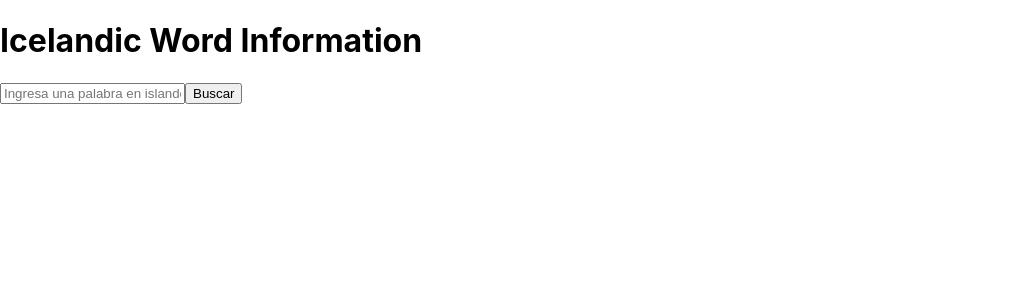
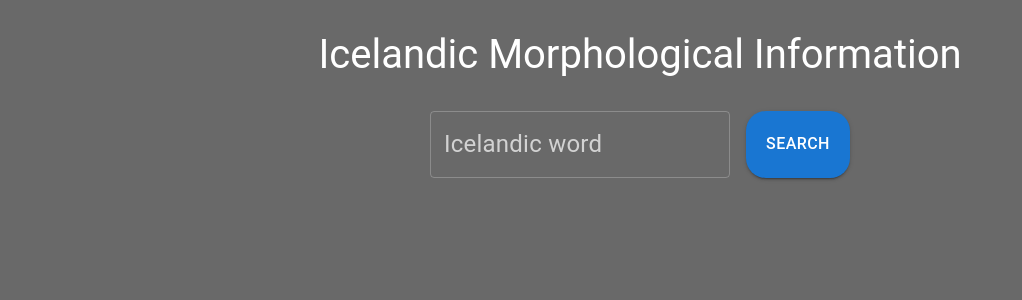
Before and after one commit to tervingo/ordasafn, a React (Create React App) app in the folder frontend/: page / in a window 1280 px wide. Shown: the top 300 px of the page, without its empty margins (0-1022 px from the left). Built offline with nearby package versions, Linux system fonts and the light colour scheme; the HTML template or start-up script is replaced by a standard one.

Commit message:
First nice version for nouns with traslations

```diff
--- a/frontend/package.json
+++ b/frontend/package.json
@@ -3,6 +3,9 @@
   "version": "0.1.0",
   "private": true,
   "dependencies": {
+    "@emotion/react": "^11.13.3",
+    "@emotion/styled": "^11.13.0",
+    "@mui/material": "^6.1.2",
     "@testing-library/jest-dom": "^5.17.0",
     "@testing-library/react": "^13.4.0",
     "@testing-library/user-event": "^13.5.0",
--- a/frontend/src/App.css
+++ b/frontend/src/App.css
@@ -14,7 +14,7 @@
 }
 
 .App-header {
-  background-color: #282c34;
+  background-color: black;
   min-height: 100vh;
   display: flex;
   flex-direction: column;
--- a/frontend/src/App.js
+++ b/frontend/src/App.js
@@ -1,33 +1,55 @@
-import React, { useState } from 'react';
+import React, { useState, useEffect } from 'react';
+import { ThemeProvider } from '@mui/material/styles';
+import CssBaseline from '@mui/material/CssBaseline';
+import { Container, Typography, Box } from '@mui/material';
+import theme from './theme';
+
 import WordForm from './WordForm';
 import InflectionTable from './InflectionTable';
-// import Translation from './Translation';
+import Translation from './Translation';
+import './ordasafn.css';
 
 function App() {
   const [inflectionData, setInflectionData] = useState(null);
+  const [searchedWord, setSearchedWord] = useState('');
   const [translation, setTranslation] = useState('');
 
   const handleSubmit = async (word) => {
+    setSearchedWord(word);
     try {
-      console.log('word in handleSubmit is: %s', word);
       const response = await fetch(`http://localhost:5000/api/word-info?word=${word}`);
-      console.log('response is: %s', response);
       const data = await response.json();
+      console.log('Fetched data:', data); // Debug log
       setInflectionData(data.inflection);
-      console.log('data.inflection is: %s', data.inflection);
-//      setTranslation(data.translation);
     } catch (error) {
       console.error('Error fetching data:', error);
     }
   };
 
+  useEffect(() => {
+    console.log('inflectionData updated:', inflectionData); // Debug log
+  }, [inflectionData]);
+
+  const handleTranslation = (translatedText) => {
+    setTranslation(translatedText);
+  };
+
   return (
-    <div className="App">
-      <h1>Icelandic Word Information</h1>
-      <WordForm onSubmit={handleSubmit} />
-      {inflectionData && <InflectionTable data={inflectionData} />}
-      {/* {translation && <Translation text={translation} />} */}
-    </div>
+    <ThemeProvider theme={theme}>
+      <CssBaseline />
+      <Container maxWidth="lg">
+        <Box sx={{ textAlign: 'center', mt: 4, mb: 4 }}>
+          <Typography variant="h3" component="h1" gutterBottom>
+            Icelandic Morphological Information
+          </Typography>
+        </Box>
+        <Box sx={{ display: 'flex', justifyContent: 'center', mb: 4 }}>
+          <WordForm onSubmit={handleSubmit} />
+        </Box>
+        {searchedWord && <Translation word={searchedWord} onTranslate={handleTranslation} />}
+        {inflectionData && <InflectionTable data={inflectionData} translation={translation} />}
+      </Container>
+    </ThemeProvider>
   );
 }
 
--- a/frontend/src/Translation.js
+++ b/frontend/src/Translation.js
@@ -0,0 +1,33 @@
+import { useEffect } from 'react';
+
+function Translation({ word, onTranslate }) {
+  useEffect(() => {
+    if (word) {
+      fetchTranslation(word);
+    }
+  }, [word, onTranslate]);
+
+  const fetchTranslation = async (searchWord) => {
+    try {
+      const response = await fetch(`https://is.glosbe.com/is/en/${searchWord}`);
+      const html = await response.text();
+
+      // Extract the translation
+      const regex = /<strong>(.+?)<\/strong> are the top translations of/;
+      const match = html.match(regex);
+
+      if (match && match[1]) {
+        onTranslate(match[1]);
+      } else {
+        onTranslate('Translation not found');
+      }
+    } catch (err) {
+      console.error('Error fetching translation:', err);
+      onTranslate('Failed to fetch translation');
+    }
+  };
+
+  return null; // This component doesn't render anything
+}
+
+export default Translation;
--- a/frontend/src/WordForm.js
+++ b/frontend/src/WordForm.js
@@ -1,5 +1,5 @@
 import React, { useState } from 'react';
-
+import { TextField, Button, Box } from '@mui/material';
 
 function WordForm({ onSubmit }) {
   const [word, setWord] = useState('');
@@ -8,23 +8,31 @@ function WordForm({ onSubmit }) {
     e.preventDefault();
     if (word.trim()) {
       onSubmit(word);
-      setWord('');  // Limpiar el campo después de enviar
+      setWord('');  // Clear the field after submitting
     }
   };
 
   return (
-    <form onSubmit={handleSubmit}>
-      <input
-        type="text"
+    <Box component="form" onSubmit={handleSubmit} sx={{ display: 'flex', gap: 2 }}>
+      <TextField
         value={word}
         onChange={(e) => setWord(e.target.value)}
-        placeholder="Ingresa una palabra en islandés"
-        aria-label="Palabra en islandés"
+        placeholder="Enter Icelandic word"
+        label="Icelandic word"
+        variant="outlined"
+        size="medium"
+        sx={{ width: '300px' }}
       />
-      <button type="submit">Buscar</button>
-    </form>
+      <Button
+        type="submit"
+        variant="contained"
+        color="primary"
+        size="medium"
+      >
+        Search
+      </Button>
+    </Box>
   );
 }
 
-
 export default WordForm;
--- a/frontend/src/index.js
+++ b/frontend/src/index.js
@@ -1,17 +1,12 @@
 import React from 'react';
-import ReactDOM from 'react-dom/client';
+import ReactDOM from 'react-dom';
 import './index.css';
 import App from './App';
-import reportWebVitals from './reportWebVitals';
 
-const root = ReactDOM.createRoot(document.getElementById('root'));
-root.render(
+
+ReactDOM.render(
   <React.StrictMode>
     <App />
-  </React.StrictMode>
+  </React.StrictMode>,
+  document.getElementById('root')
 );
-
-// If you want to start measuring performance in your app, pass a function
-// to log results (for example: reportWebVitals(console.log))
-// or send to an analytics endpoint. Learn more: https://bit.ly/CRA-vitals
-reportWebVitals();
--- /dev/null
+++ b/frontend/src/ordasafn.css
@@ -0,0 +1,5 @@
+.main {
+    width: 85%; /* Adjust as needed */
+    background-color: whitesmoke;
+    padding: 1em;
+}
--- /dev/null
+++ b/frontend/src/theme.js
@@ -0,0 +1,90 @@
+import { createTheme } from '@mui/material/styles';
+import { blue, orange, indigo, lightGreen, green, red, grey } from '@mui/material/colors';
+
+const theme = createTheme({
+    palette: {
+        mode: 'dark',
+        background: {
+          default: 'dimgrey',
+        },
+        primary: {
+          main: grey[600], // This is the default MUI blue
+          dark: grey[800], // You can change this to any color you want
+        },
+        toggle: {
+          on: blue[700],
+          off: grey[700],
+          over: grey[100],
+        },
+        labels: {
+          bgblue: blue[900],
+          bggreen: green[900],
+          bgorange: orange[900],
+          tx: grey[100]
+        }
+      },
+  typography: {
+    fontSize: 16, // This increases the base font size
+      h3: {
+        fontSize: '2.5rem', // Adjust this value as needed
+      },
+      body1: {
+        fontSize: '1.5rem', // Adjust this value as needed
+      },
+    },
+  components: {
+    MuiButton: {
+      styleOverrides: {
+        root: {
+          borderRadius: '20px',
+          padding: '10px 20px',
+        },
+        containedPrimary: {
+          backgroundColor: '#1976d2',
+          color: '#ffffff',
+          '&:hover': {
+            backgroundColor: '#1565c0',
+          },
+        },
+      },
+    },
+    MuiToggleButton: {
+      styleOverrides: {
+        root: {
+          border: '1px solid #1976d2',
+          backgroundColor: green[700],
+          padding: '4px 8px',
+          fontSize: '0.75rem',
+          '&.Mui-selected': {
+            backgroundColor: blue[700],
+            color: grey[100],
+          },
+          '&:hover': {
+            backgroundColor: green[600],
+          }
+        },
+      },
+    },
+    MuiToggleButtonGroup: {
+      styleOverrides: {
+        root: {
+          '& .MuiToggleButton-root': {
+            margin: 0.5,
+            border: 0,
+            '&:first-of-type': {
+              borderRadius: '4px 0 0 4px',
+            },
+            '&:last-of-type': {
+              borderRadius: '0 4px 4px 0',
+            },
+            '&.Mui-disabled': {
+              border: 0,
+            },
+          },
+        },
+      },
+    },
+  },
+});
+
+export default theme;
```
Also changed, not shown: frontend/src/InflectionTable.js (+104 -29 lines), 2 other files (tests, documents, lock files or other folders).
